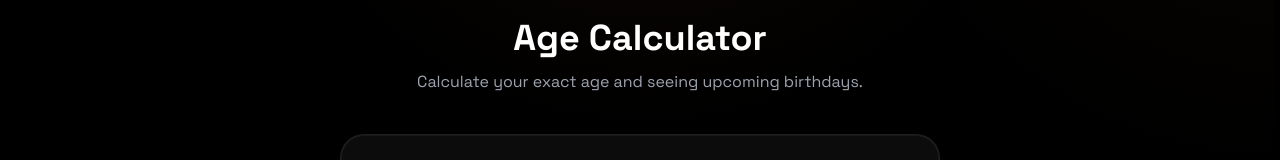
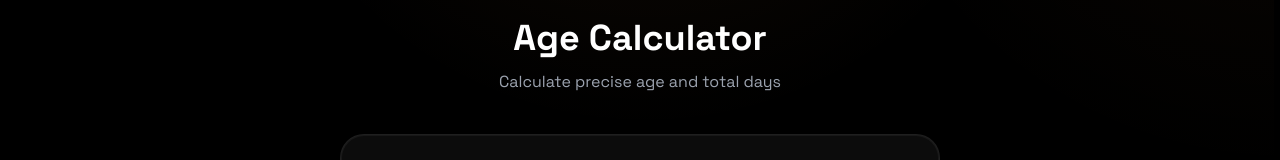
Before and after one commit to dailydevtools/Daily-Dev-Tools, a Next.js app: page /en/tools/age-calculator in a window 1280 px wide. Shown: the part 280-440 px from the top of the page. Built offline with nearby package versions, Linux system fonts and the light colour scheme; no server answers.

Commit message:
Localize Age Calculator titles and descriptions

```diff
--- a/app/[locale]/tools/age-calculator/Client.tsx
+++ b/app/[locale]/tools/age-calculator/Client.tsx
@@ -10,6 +10,7 @@ import { LiquidInput } from "../../../components/ui/LiquidInput";
 
 export default function AgeCalculatorClient() {
     const t = useTranslations('AgeCalculator');
+    const tTools = useTranslations('Tools');
     const [dob, setDob] = useState("");
 
     const calc = () => {
@@ -49,8 +50,8 @@ export default function AgeCalculatorClient() {
                 <div className="max-w-[600px] mx-auto">
 
                     <ToolPageHeader
-                        title="Age Calculator"
-                        description="Calculate your exact age and seeing upcoming birthdays."
+                        title={tTools('age-calculator.name')}
+                        description={tTools('age-calculator.description')}
                         icon={<Cake size={28} className="text-[#fb923c]" />}
                     />
 
```
